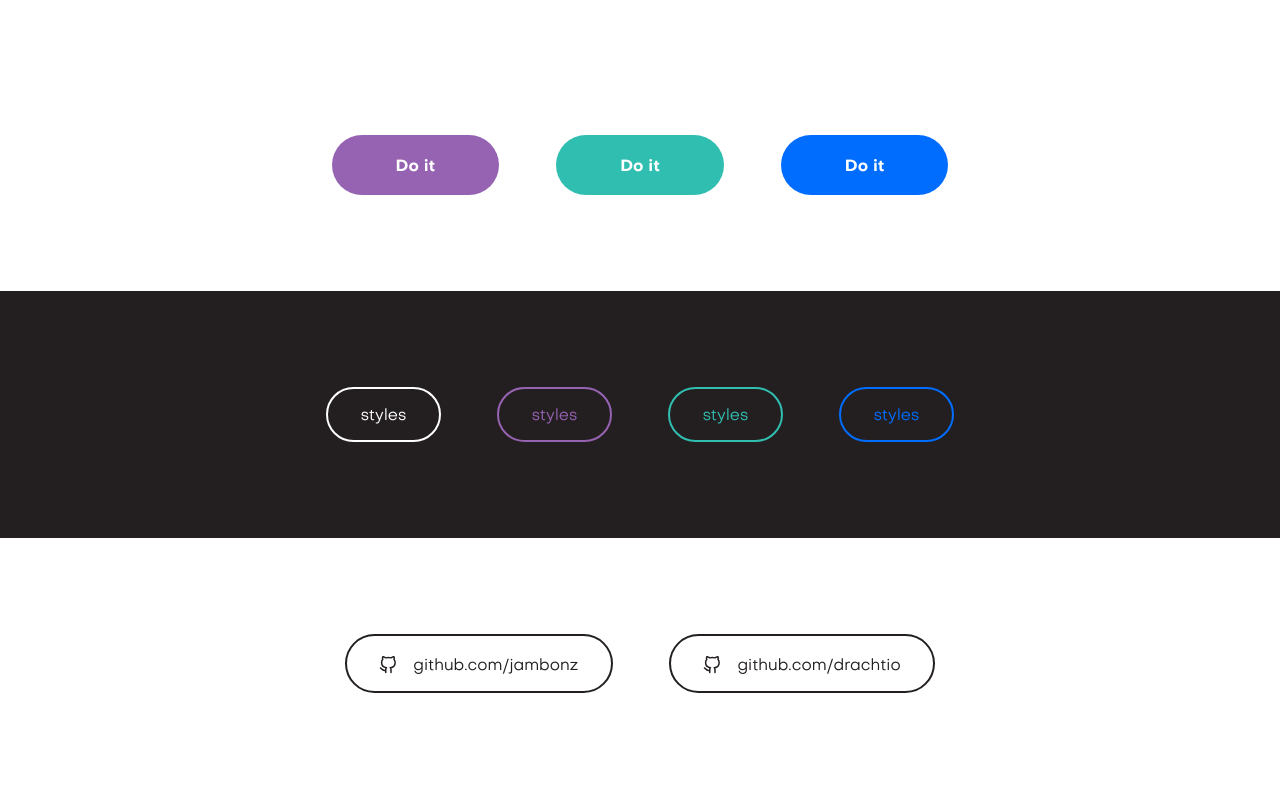
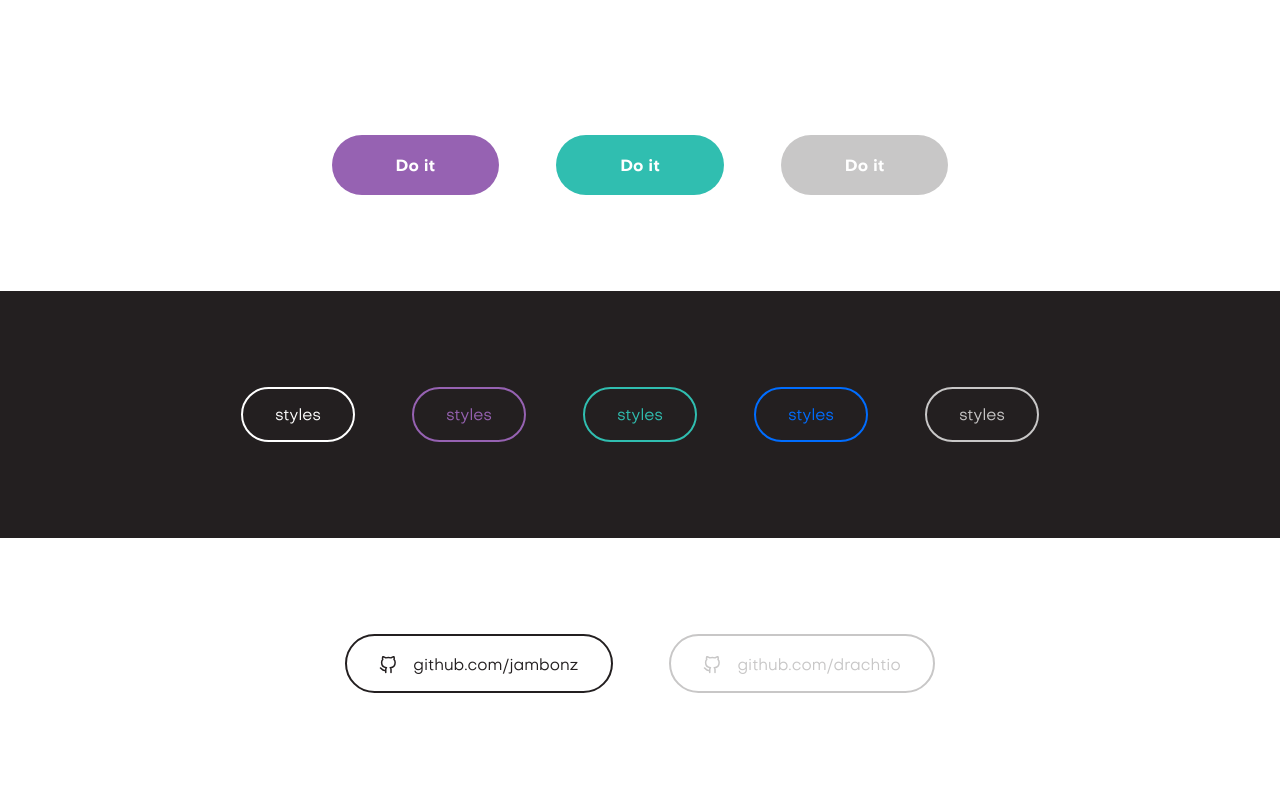
Before and after one commit to jambonz/jambonz-ui, a React app: page /kop in a window 1280 px wide. Shown: the part 6480-7280 px from the top of the page. Built offline with nearby package versions, Linux system fonts and the light colour scheme; the HTML template or start-up script is replaced by a standard one.

Commit message:
disabled buttons etc

```diff
--- a/rollup.config.js
+++ b/rollup.config.js
@@ -50,7 +50,7 @@ export default [
     },
     plugins: [
       sucrase({
-        exclude: ['node_modules/**', '**/*.css'],
+        exclude: ['node_modules/**', '**/*.scss'],
         transforms: ['typescript', 'jsx'],
       }),
       typescript({
--- a/src/styles/_backgrounds.scss
+++ b/src/styles/_backgrounds.scss
@@ -16,7 +16,7 @@
 }
 
 .bg--grey {
-  background-color: vars.$grey;
+  background-color: vars.$grey-light;
 }
 
 .bg--pink {
--- a/src/styles/_buttons.scss
+++ b/src/styles/_buttons.scss
@@ -3,6 +3,7 @@
 
 .btn {
   @include mixins.font-bold();
+  white-space: nowrap;
   font-size: vars.$m-size;
   line-height: 1;
   padding: 23px 64px 21px;
@@ -62,7 +63,17 @@
     color: vars.$jambonz;
 
     &:hover {
-      background-color: mix(vars.$grey-light, vars.$white, vars.$mix-amount);
+      background-color: mix(vars.$grey, vars.$white, vars.$mix-amount);
+    }
+  }
+
+  &[disabled] {
+    background-color: vars.$grey;
+    cursor: default;
+    color: vars.$white;
+
+    &:hover {
+      background-color: vars.$grey;
     }
   }
 
@@ -195,6 +206,27 @@
         }
       }
     }
+
+    &[disabled] {
+      background-color: transparent;
+      border-color: vars.$grey;
+      cursor: default;
+      color: vars.$grey;
+
+      svg {
+        stroke: vars.$grey;
+      }
+
+      &:hover {
+        background-color: transparent;
+        border-color: vars.$grey;
+        color: vars.$grey;
+
+        svg {
+          stroke: vars.$grey;
+        }
+      }
+    }
   }
 
   &--small {
--- a/src/styles/_vars.scss
+++ b/src/styles/_vars.scss
@@ -1,8 +1,8 @@
 $black: #000;
 $white: #fff;
 $dark: #231f20;
-$grey: #f8f8f8;
-$grey-light: #c8c7c7;
+$grey: #c8c7c7;
+$grey-light: #f8f8f8;
 $jambonz: #da1c5c;
 $pink: #fff3f6;
 $purple: #9662b2;
--- a/test-app/src/pages/kop.tsx
+++ b/test-app/src/pages/kop.tsx
@@ -195,7 +195,7 @@ export const KOPPage = () => {
           <ButtonGroup className="pad">
             <Button subStyle="purple">Do it</Button>
             <Button subStyle="teal">Do it</Button>
-            <Button subStyle="blue">Do it</Button>
+            <Button subStyle="blue" disabled>Do it</Button>
           </ButtonGroup>
         </div>
         <div className="bg--dark">
@@ -205,6 +205,7 @@ export const KOPPage = () => {
               <Button mainStyle="hollow" subStyle="purple">styles</Button>
               <Button mainStyle="hollow" subStyle="teal">styles</Button>
               <Button mainStyle="hollow" subStyle="blue">styles</Button>
+              <Button mainStyle="hollow" disabled>styles</Button>
             </ButtonGroup>
           </div>
         </div>
@@ -214,7 +215,7 @@ export const KOPPage = () => {
               <Icons.GitHub />
               <span>github.com/jambonz</span>
             </Button>
-            <Button mainStyle="hollow" subStyle="dark">
+            <Button mainStyle="hollow" subStyle="dark" disabled>
               <Icons.GitHub />
               <span>github.com/drachtio</span>
             </Button>
--- a/test-app/src/state.tsx
+++ b/test-app/src/state.tsx
@@ -15,7 +15,7 @@ interface Action {
 
 type Dispatcher = (action: Action) => void;
 
-type AppStateTuple = [State, Dispatcher];
+type UseAppState = [State, Dispatcher];
 
 export interface AppStateContext {
   /** Actual state object */
@@ -38,7 +38,7 @@ function reducer(state: State, action: Action): State {
 const StateContext = React.createContext<AppStateContext>(null!);
 
 export const StateProvider = ({ children }) => {
-  const [state, dispatch]: AppStateTuple = useReducer(reducer, initialState);
+  const [state, dispatch]: UseAppState = useReducer(reducer, initialState);
   const value: AppStateContext = { state, dispatch };
 
   return (
@@ -49,6 +49,6 @@ export const StateProvider = ({ children }) => {
 };
 
 /** Shallow wrapper for vanilla state as the `global store` */
-export function useAppState() {
+export function useAppState(): AppStateContext {
   return useContext(StateContext);
 }
```
Also changed, not shown: package.json (+6 -6 lines), tsconfig.json (+5 -5 lines), 2 other files (tests, documents, lock files or other folders).
